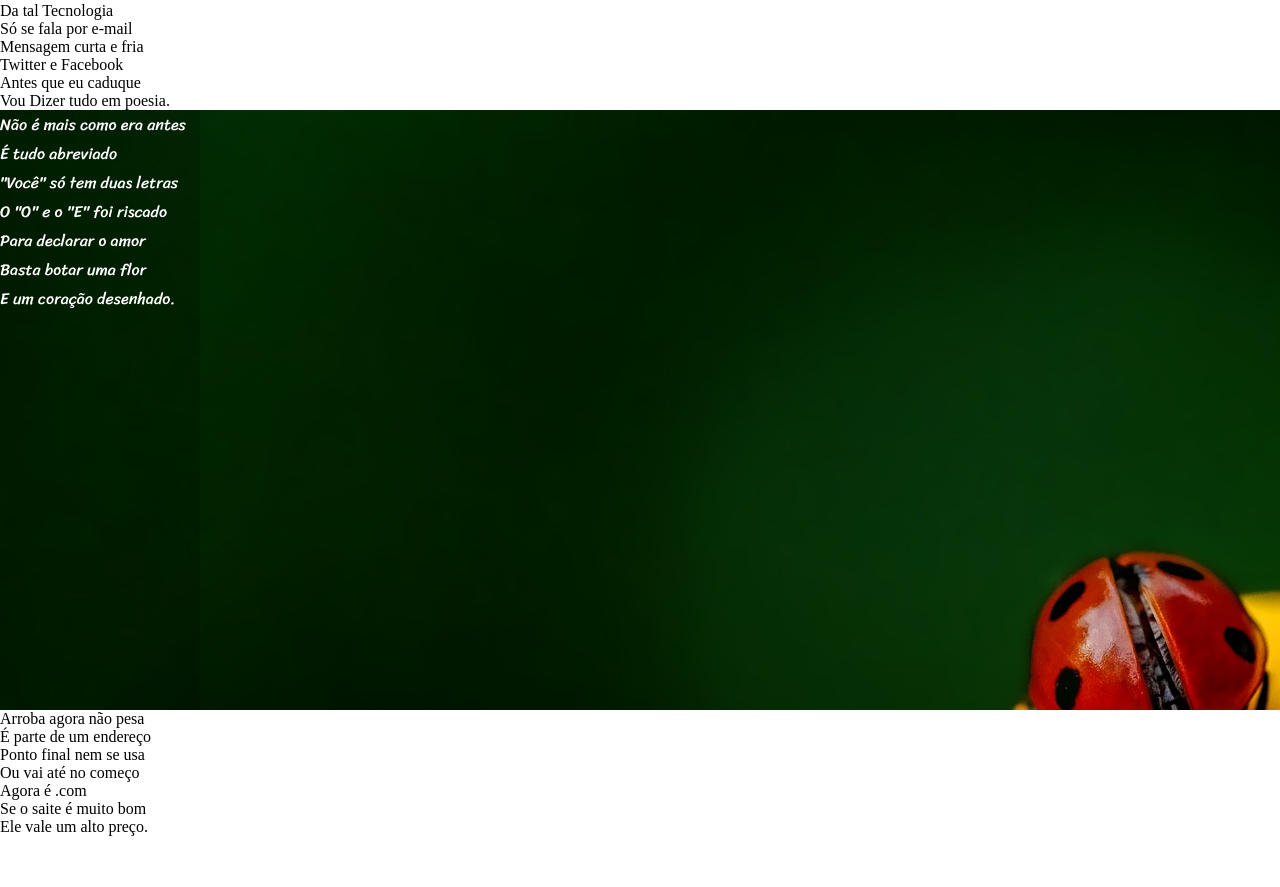
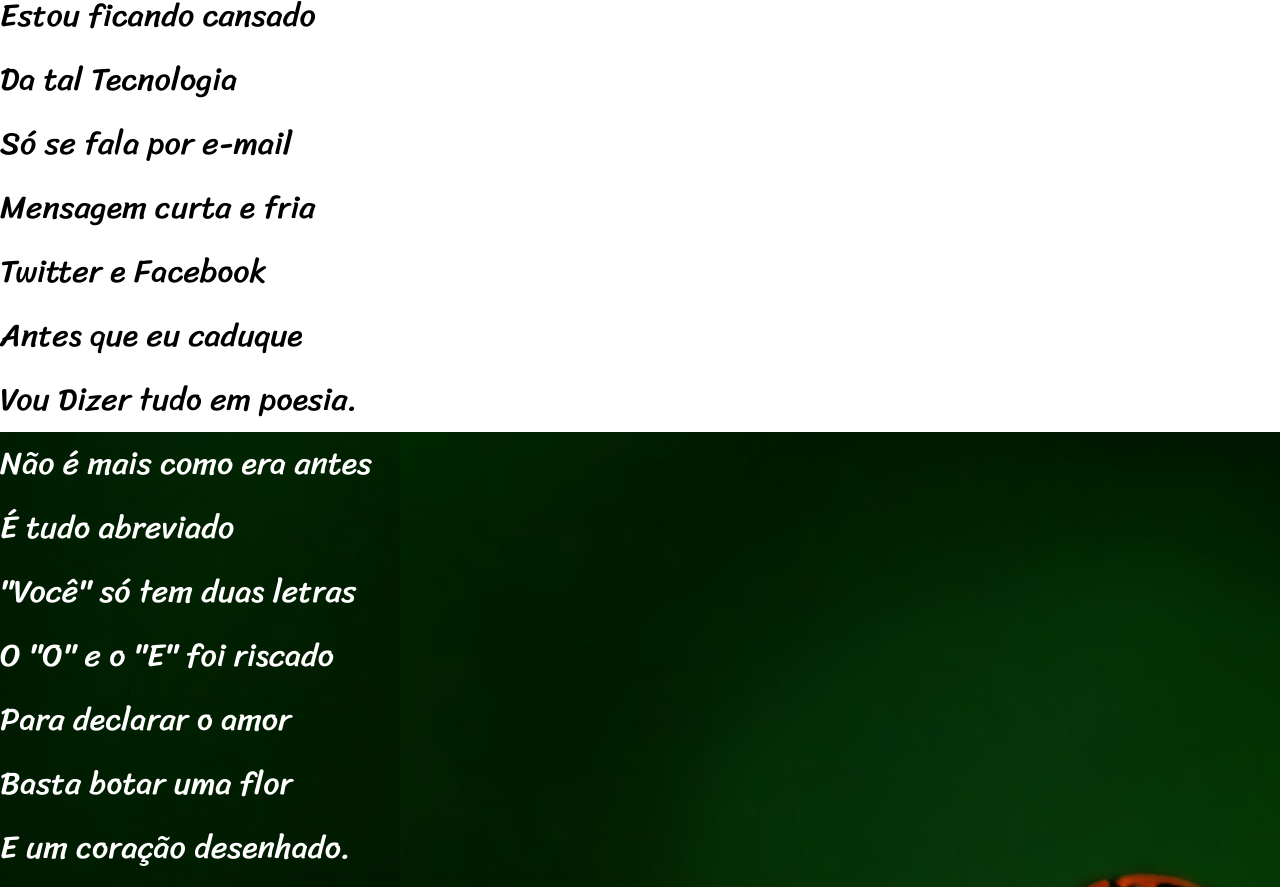
Before and after one commit to brunosdbr/html-css, a plain HTML site: page modulo3/desafios/index.html in a window 1280 px wide. Shown: the part 104-991 px from the top of the page. Drawn offline with Linux system fonts and the light colour scheme.

Commit message:
atz desafio

```diff
--- a/modulo3/desafios/index.html
+++ b/modulo3/desafios/index.html
@@ -13,7 +13,7 @@
 </header>
 <body>
     <section>
-        <p>
+        <p class="fonte">
             Estou ficando cansado <br>
             Da tal Tecnologia <br>
             Só se fala por e-mail <br>
@@ -24,7 +24,7 @@
         </p>
     </section>
     <section id="container1">
-        <p id="conteudo1">
+        <p class="fonte" id="conteudo1">
             Não é mais como era antes <br>
             É tudo abreviado <br>
             "Você" só tem duas letras <br>
@@ -35,7 +35,7 @@
         </p>
     </section>
     <section>
-        <p>
+        <p class="fonte">
             Arroba agora não pesa <br>
             É parte de um endereço <br>
             Ponto final nem se usa <br>
@@ -47,7 +47,7 @@
         <br>
         <br>
         <br>
-        <p>
+        <p class="fonte" id="conteudo1">
             Pra piorar a liguagem <br>
             O emoticom é um risco <br>
             Tem símbolo para tudo <br>
@@ -58,7 +58,7 @@
         </article>
     </section>
     <section id="container2">
-        <p id="conteudo2">
+        <p class="fonte" id="conteudo2">
             Tenho saudade das cartas <br>
             Escritas com a própria mão <br>
             Mandava no mês de Junho <br>
@@ -69,7 +69,7 @@
         </p>
     </section>
     <section>
-            <p>
+            <p class="fonte" id="conteudo2">
                 Agora, escrevo e envio <br>
                 Chegando na mesma hora <br>
                 Mas quando vou prosear <br>
--- a/modulo3/desafios/style.css
+++ b/modulo3/desafios/style.css
@@ -17,7 +17,6 @@
 header{
     background-color: black;
     margin: auto;
-
 }
 h1{
     font-family: Passion One;
@@ -36,10 +35,10 @@ h2{
 }
 #conteudo1{
     background-color: rgba(0, 0, 0, 0.171);
-    font-family: Sriracha;
+    font-family: var(--fonte3);
     color: white;
     height: 600px;
-    width: 200px;
+    width: 400px;
 }
 #container2{
     background-image: url(imagens/background002.jpg);
@@ -49,6 +48,11 @@ h2{
     height: 600px;
     width: 200px;
 }
+.fonte{
+    font-family: var(--fonte3);
+    font-size: 2em;
+    line-height: 200%;
+}
 footer>p{
     background-color: black;
     padding-top: 10px;
```
